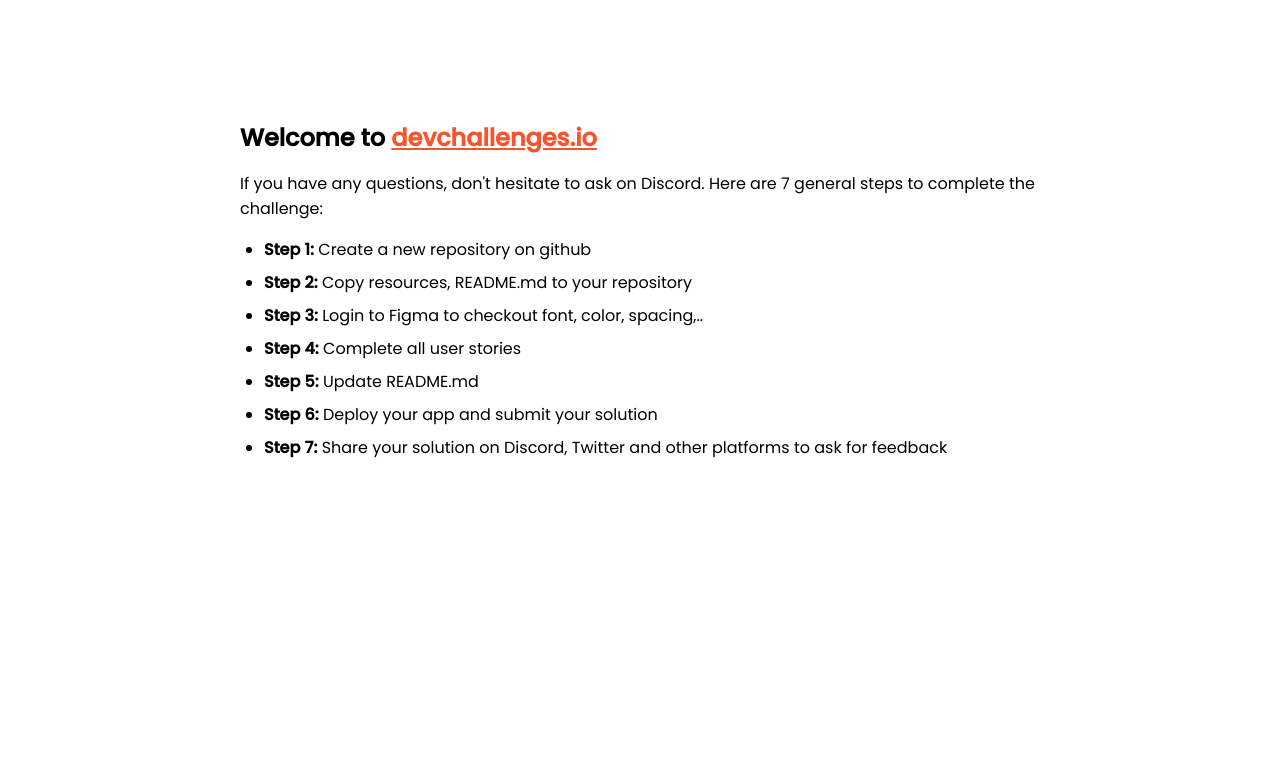
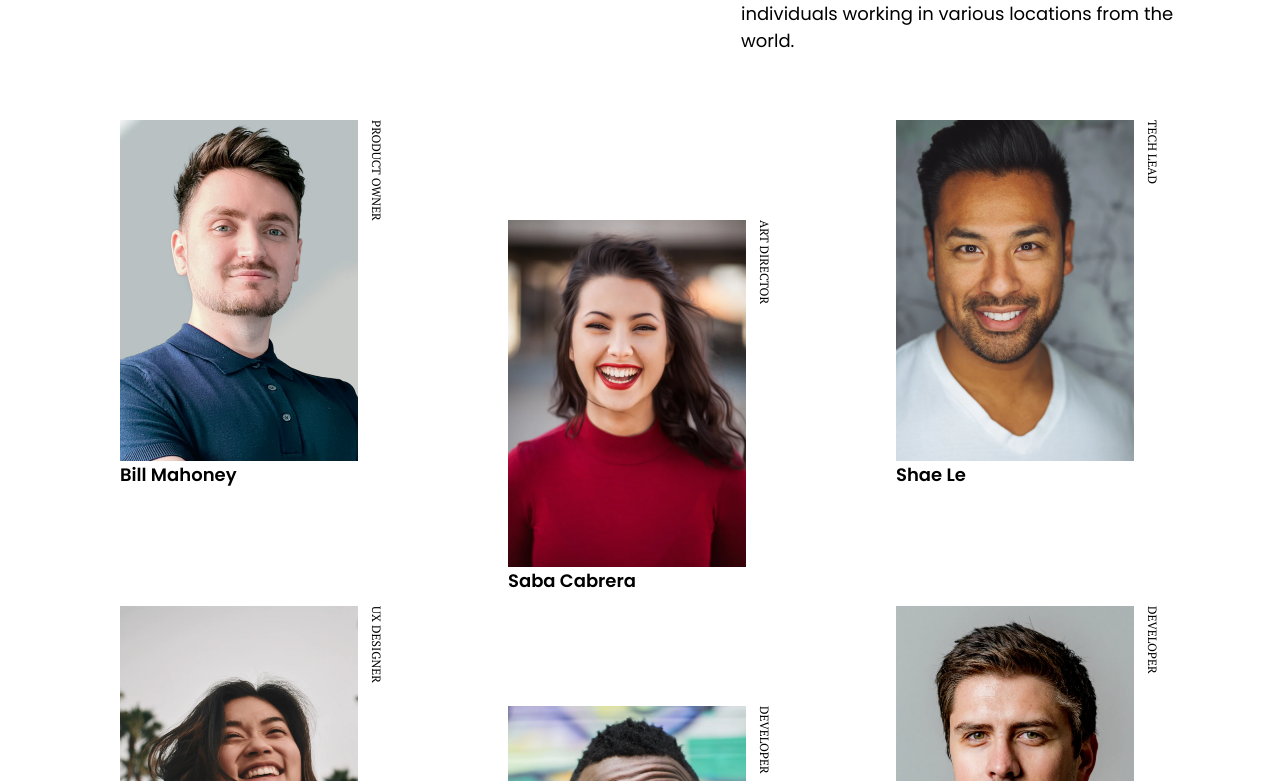
Before and after one commit to davidalbear/TeamPageChallenge, a plain HTML site: page index.html in a window 1280 px wide. Shown: the part 120-901 px from the top of the page. Before the commit the page ends 800 px from the top, so only its background shows below. Drawn offline with Linux system fonts and the light colour scheme.

Commit message:
Second Commit

```diff
--- /dev/null
+++ b/css/main.css
@@ -0,0 +1,186 @@
+/* FONT FAMILY  : 'PT Serif' */
+@import url("https://fonts.googleapis.com/css2?family=PT+Serif:wght@400;700&display=swap");
+
+/* FONT FAMILY : POPPINS */
+@import url("https://fonts.googleapis.com/css2?family=Poppins:wght@400;600&display=swap");
+
+*,
+*::before,
+*::after {
+  box-sizing: border-box;
+}
+
+html {
+  height: 100%;
+}
+
+body {
+  font-size: 16px;
+  font-family: "Poppins", sans-serif;
+  font-weight: 600;
+}
+
+body,
+h1,
+h2,
+h3,
+h4,
+figure,
+blockquote {
+  margin: 0;
+}
+
+h1 {
+  margin-bottom: 0.9em;
+}
+
+/* TYPOGRAPHY  */
+
+h2 {
+  font-size: 1.125rem;
+}
+
+h3,
+p {
+  font-size: 0.875rem;
+}
+
+.crew-title {
+  font-family: "PT Serif", serif;
+  font-weight: 700;
+  font-size: 2.25rem;
+}
+
+.crew-subtitle {
+  text-transform: uppercase;
+}
+
+.crew-paragraph {
+  font-weight: 400;
+}
+
+/* GENERAL STYLES  */
+img {
+  max-width: 100%;
+  width: 120px;
+  display: block;
+  cursor: pointer;
+}
+
+.container {
+  max-width: 1440px;
+  width: 90%;
+  padding: 50px 12px;
+  margin: 0 auto;
+}
+
+@media screen and (max-width: 320px) {
+  .container {
+    width: 100%;
+  }
+}
+
+.crew-gallery {
+  display: grid;
+  grid-template-columns: repeat(2, 1fr);
+  gap: 12px;
+  justify-items: center;
+}
+
+.crew-gallery__img {
+  position: relative;
+  width: 135px;
+}
+
+.crew-gallery__job {
+  padding: 0;
+  margin: 0;
+  font-family: "PT Serif", serif;
+  font-weight: 400;
+  font-size: 0.625rem;
+  position: absolute;
+  right: 0;
+  font-family: "PT Serif", serif;
+  font-weight: 400;
+  text-transform: uppercase;
+  writing-mode: vertical-rl;
+}
+
+.crew-gallery__img:nth-child(even) {
+  margin-top: 90px;
+}
+
+@media screen and (min-width: 450px) {
+  img {
+    width: 180px;
+  }
+
+  /* Contenedor  */
+  .crew-gallery__img {
+    width: 200px;
+  }
+}
+
+@media screen and (min-width: 750px) {
+  img {
+    transition: all 0.5s ease-in-out;
+  }
+
+  img:hover {
+    opacity: 0.4;
+  }
+
+  .container {
+    padding: 0px;
+  }
+
+  .crew-gallery__img:nth-child(even) {
+    margin-top: initial;
+  }
+
+  .crew-gallery__img:nth-child(3n + 2) {
+    margin-top: 100px;
+  }
+
+  .crew-gallery {
+    grid-template-columns: repeat(3, 1fr);
+  }
+  .crew-paragraph {
+    max-width: 270px;
+  }
+
+  .row {
+    display: flex;
+    justify-content: space-between;
+    padding: 3em 0;
+  }
+}
+
+@media screen and (min-width: 900px) {
+  .crew-paragraph {
+    max-width: 475px;
+  }
+
+  img {
+    width: 238px;
+  }
+
+  .crew-gallery__img {
+    width: 264px;
+  }
+
+  .crew-gallery__title,
+  .crew-paragraph {
+    font-size: 1.125rem;
+  }
+
+  .crew-gallery__job {
+    font-size: 0.75rem;
+  }
+}
+
+footer {
+  padding: 1em;
+  text-align: center;
+  font-weight: 200;
+}
--- a/index.html
+++ b/index.html
@@ -1,95 +1,81 @@
 <!DOCTYPE html>
 <html lang="en">
   <head>
-    <meta charset="utf-8" />
+    <meta charset="utf-8"/>
     <meta
       name="viewport"
       content="width=device-width, initial-scale=1,
   maximum-scale=5"
     />
-
-    <link rel="icon" href="devchallenges.png" />
-
+    <link rel="icon" href="img/devchallenges.png" />
     <link
       rel="shortcut icon"
       type="image/x-icon"
-      href="https://devchallenges.io/"
+      href="img/https://devchallenges.io/"
     />
-
     <link
       href="https://fonts.googleapis.com/css2?family=Poppins:wght@400;500&display=swap"
       rel="stylesheet"
     />
-
-    <title>Devchallenges</title>
-
-    <style>
-      body {
-        font-family: "Poppins", sans-serif;
-      }
-
-      ul {
-        padding-left: 24px;
-      }
-
-      li {
-        margin-bottom: 8px;
-      }
-
-      .welcome {
-        max-width: 800px;
-        margin: 0 auto;
-      }
-
-      .welcome-text {
-        margin-top: 30vh;
-        font-weight: 500;
-      }
-
-      .welcome-text p {
-        font-size: 1rem;
-        font-weight: 400;
-      }
-
-      .welcome-text h1 {
-        font-size: 1.5rem;
-      }
-
-      .welcome-text a {
-        color: #f7542e;
-      }
-    </style>
+    <link rel="stylesheet" href="css/main.css">
+    <title>Team Page Challenge</title>
   </head>
   <body>
-    <div class="welcome">
-      <div class="welcome-text">
-        <h1>
-          Welcome to
-          <a href="https://devchallenges.io/" target="_blank"
-            >devchallenges.io</a
-          >
-        </h1>
+    <main>
+      <section class="crew">
+        <div class="container">
+          <div class="row">
+              <h1 class="crew-title">The creative crew</h1>
+            <div class="crew-text">
+              <h2 class="crew-subtitle">Who we are</h2>
+              <p class="crew-paragraph">
+                We are team of creatively diverse.  driven.
+                innovative individuals working in various locations
+                from the world.
+              </p>
+            </div>
+          </div>
+            <div class="crew-gallery">
+              <div class="crew-gallery__img" >
+                <p class="crew-gallery__job">Product owner</p>
+                <img src="img/photo1.png" alt="photo">
+                <h3 class="crew-gallery__title">Bill Mahoney</h3>
+              </div>
+              <div class="crew-gallery__img" >
+                <p class="crew-gallery__job">Art director</p>
+                <img src="img/photo2.png" alt="photo">
+                <h3 class="crew-gallery__title">Saba Cabrera</h3>
+              </div>
+              <div class="crew-gallery__img" >
+                <p class="crew-gallery__job">Tech Lead</p>
+                <img src="img/photo3.png" alt="photo">
+                <h3 class="crew-gallery__title">Shae Le</h3>
+              </div>
+              <div class="crew-gallery__img" >
+                <p class="crew-gallery__job">UX Designer</p>
+                <img src="img/photo4.png" alt="photo">
+                <h3 class="crew-gallery__title">Skylah Lu</h3>
+              </div>
+              <div class="crew-gallery__img" >
+                <p class="crew-gallery__job">Developer</p>
+                <img src="img/photo5.png" alt="photo">
+                <h3 class="crew-gallery__title">Griff Richards</h3>
+              </div>
+              <div class="crew-gallery__img" >
+                <p class="crew-gallery__job">Developer</p>
+                <img src="img/photo6.png" alt="photo">
+                <h3 class="crew-gallery__title">Stan John</h3>
+              </div>
+            </div>
+        </div>
+      </section>
+    </main>
 
-        <p>
-          If you have any questions, don't hesitate to ask on Discord. Here are
-          7 general steps to complete the challenge:
-        </p>
-      </div>
 
-      <ul>
-        <li><b>Step 1:</b> Create a new repository on github</li>
-        <li><b>Step 2:</b> Copy resources, README.md to your repository</li>
-        <li>
-          <b>Step 3:</b> Login to Figma to checkout font, color, spacing,..
-        </li>
-        <li><b>Step 4:</b> Complete all user stories</li>
-        <li><b>Step 5:</b> Update README.md</li>
-        <li><b>Step 6:</b> Deploy your app and submit your solution</li>
-        <li>
-          <b>Step 7:</b> Share your solution on Discord, Twitter and other
-          platforms to ask for feedback
-        </li>
-      </ul>
+  <footer>
+   <div class="container">
+     <small>created by <a href="https://github.com/davidalbear/TeamPageChallenge">David</a> - devChallenges.ioa </small>
     </div>
+  </footer>
   </body>
 </html>
```
Also changed, not shown: img/devchallenges.png (renamed from devchallenges.png), img/photo1.png (renamed from photo1.png), img/photo2.png (renamed from photo2.png), img/photo3.png (renamed from photo3.png), img/photo4.png (renamed from photo4.png), img/photo5.png (renamed from photo5.png), img/photo6.png (renamed from photo6.png), 1 other file.
